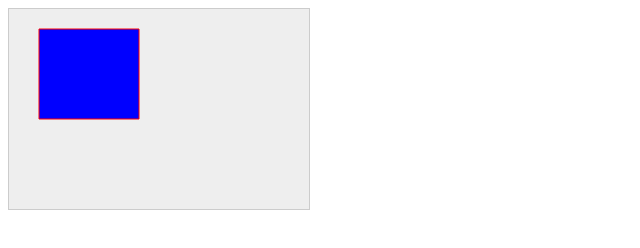
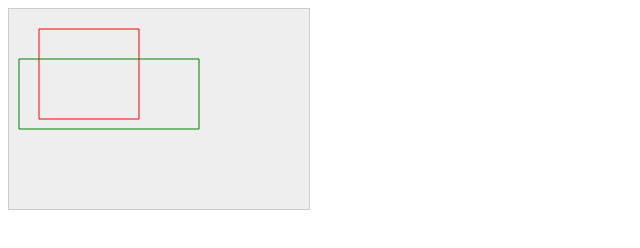
Before and after one commit to Nezeeeeee/NZ_Canvas_Lesson, a plain HTML site: page Рисование Фигур/index.html in a window 1280 px wide. Shown: the whole page, without its empty margins (0-640 px from the left). Drawn offline with Linux system fonts and the light colour scheme.

Commit message:
без Метода clip()

```diff
--- a/Рисование Фигур/index.html
+++ b/Рисование Фигур/index.html
@@ -14,13 +14,25 @@
         var canvas = document.getElementById("myCanvas"),
             context = canvas.getContext("2d");
 
+        //рисуем первый красный прямоугльник
         context.beginPath();
-        context.rect(30,20,100,90);
+        context.moveTo(30,20);
+        context.lineTo(130,20);
+        context.lineTo(130,110);
+        context.lineTo(30,110);
         context.closePath();
         context.strokeStyle = "red";
-        context.fillStyle = "blue";
-        context.fill();
         context.stroke();
+
+        //context.clip();
+
+        //Рисуем второй зеленый прямоугольник
+        context.beginPath();
+        context.rect(10,50,180,70);
+        context.closePath();
+        context.strokeStyle = "green";
+        context.stroke();
+
     </script>
 </body>
 </html>
```
